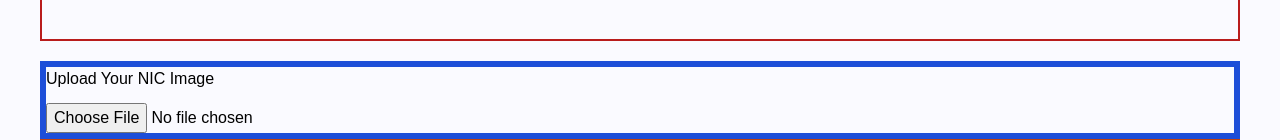
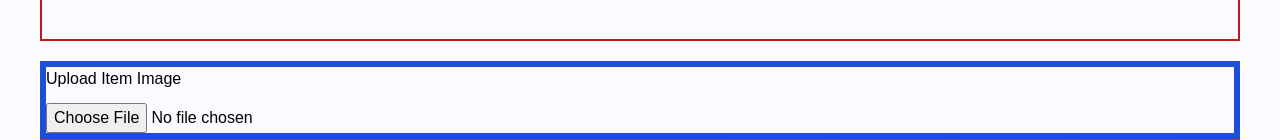
Before and after one commit to AshanSandeep06/Food-Shop-System, a React (Create React App) app in the folder frontend/: page /manage_item in a window 1280 px wide. Shown: the part 384-524 px from the top of the page. Built offline with nearby package versions, Linux system fonts and the light colour scheme.

Commit message:
Content Updated in ManageItem Component

```diff
--- a/frontend/src/pages/ManageItem/ManageItem.tsx
+++ b/frontend/src/pages/ManageItem/ManageItem.tsx
@@ -146,8 +146,8 @@ const ManageItem = () => {
 
       <section>
         <div className="border-[6px] border-blue-700">
-          <label className="form-label d-block">Upload Your NIC Image</label>
-          <img id="customerNicImage" className="img-fluid" />
+          <label>Upload Item Image</label>
+          <img id="itemImage" className="img-fluid" />
           <input
             className="form-control mt-3 w-75"
             type="file"
```
